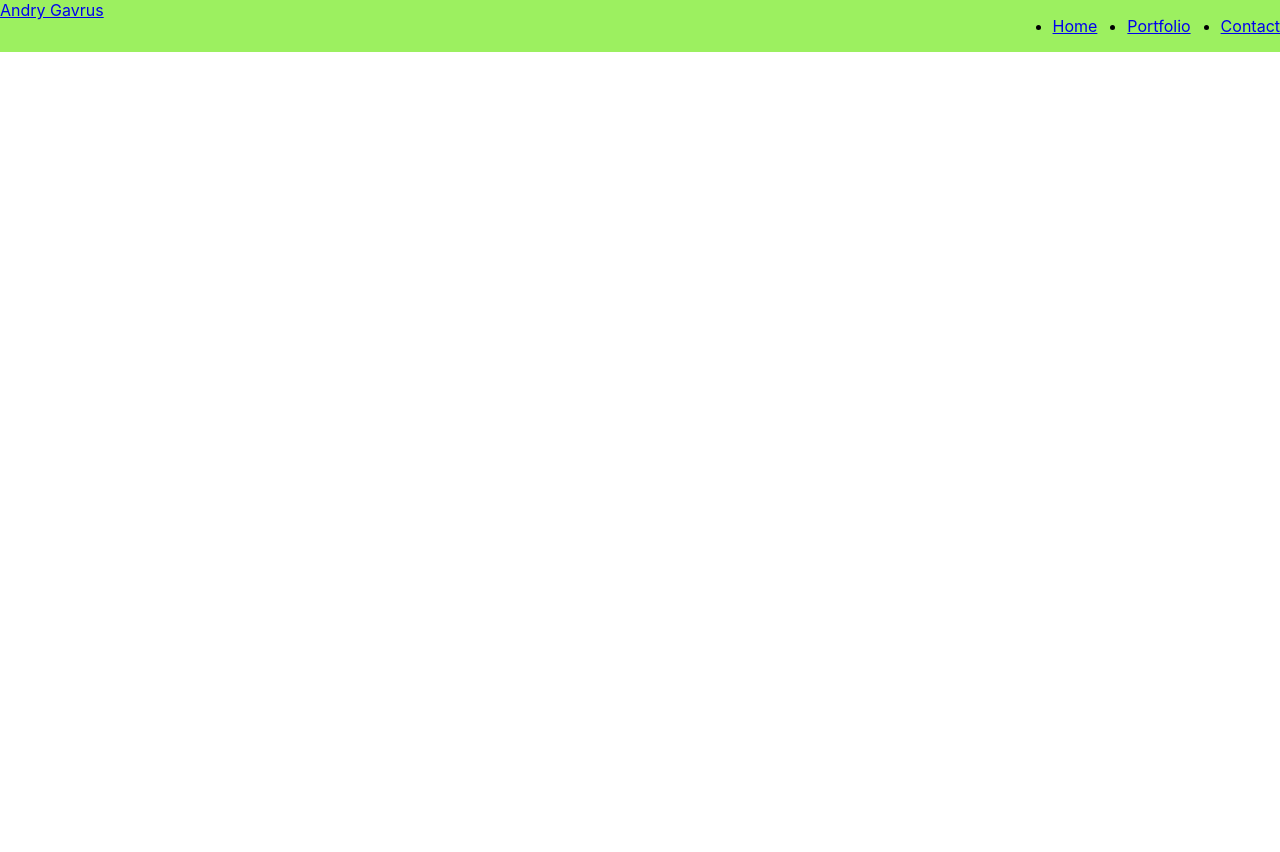
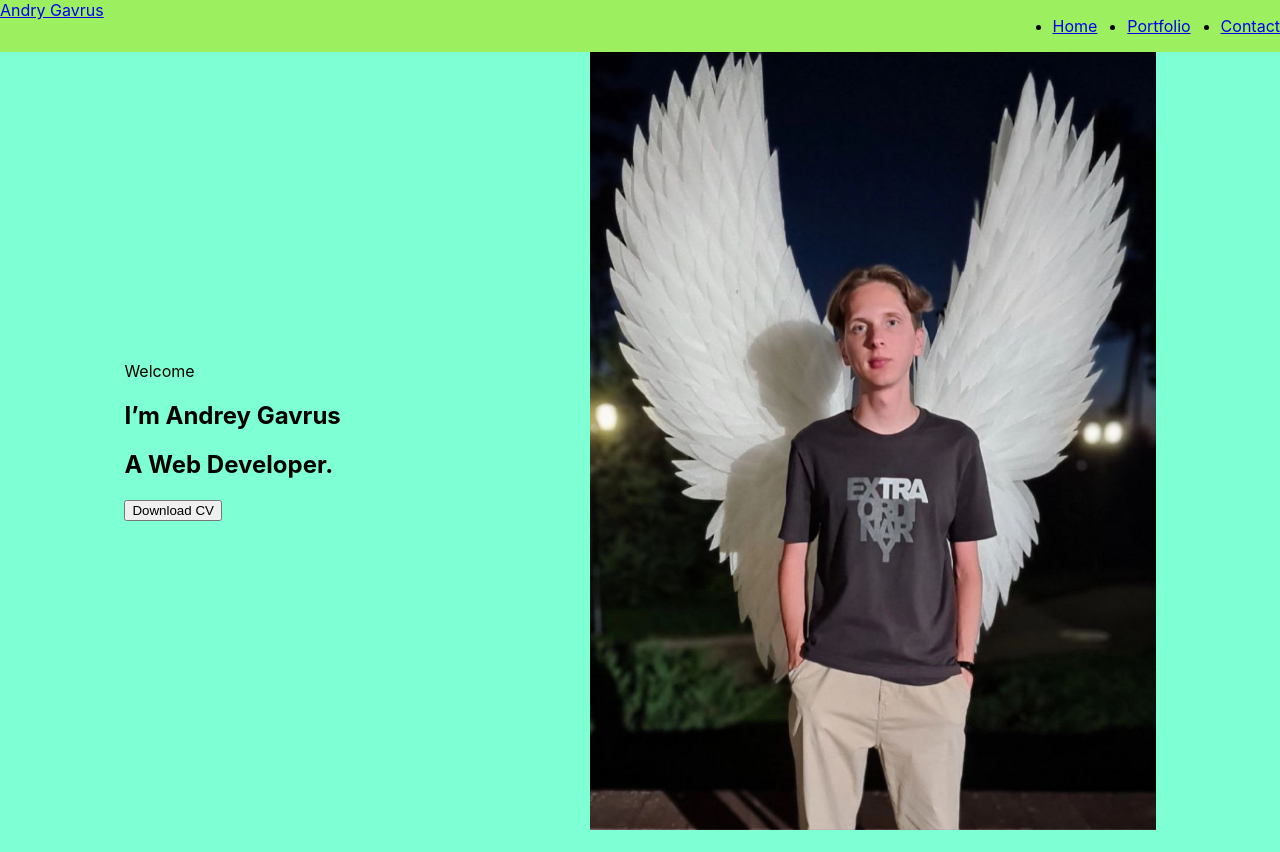
Before and after one commit to AndryGavrus/portfolio-project-my-version, a React app: page / in a window 1280 px wide. Before the commit the page ends 800 px from the top, so only its background shows below. Built offline with nearby package versions, Linux system fonts and the light colour scheme.

Commit message:
Add Main

```diff
--- a/src/App.tsx
+++ b/src/App.tsx
@@ -1,20 +1,16 @@
 import './App.css';
 import styled from 'styled-components';
 import { Header } from './layout/header/Header';
+import { Main } from './layout/sections/main/Main';
 
 
 function App() {
     return (
         <div className="App">
             <Header/>
+            <Main/>
         </div>
     );
 }
 
 export default App;
-
-const Title = styled.h1`
-    font-size: 1.5em;
-    text-align: center;
-    color: #e91e63;
-`;
--- /dev/null
+++ b/src/assets/components/FlexWrapper.tsx
@@ -0,0 +1,16 @@
+import styled from 'styled-components'
+
+type FlexWrapperPropsType = {
+    direction?: string
+    justify?: string
+    align?: string
+    wrap?: string
+}
+
+export const FlexWrapper = styled.div<FlexWrapperPropsType>`
+    display: flex;
+    flex-direction: ${props => props.direction || 'row'};
+    justify-content: ${props => props.justify || 'flex-satrt'};
+    align-items: ${props => props.align || 'stretch'};
+    flex-wrap: ${props => props.wrap || 'nowrap'};
+`
--- a/src/layout/header/Header.tsx
+++ b/src/layout/header/Header.tsx
@@ -2,7 +2,6 @@
 import styled from 'styled-components'
 import { Logo } from '../../assets/components/logo/Logo'
 import { Menu } from '../../assets/components/menu/Menu'
-import { Icon } from '../../assets/components/icon/Icon'
 
 export const Header = () => {
     return (
--- /dev/null
+++ b/src/layout/sections/main/Main.tsx
@@ -0,0 +1,39 @@
+import React from 'react'
+import { FlexWrapper } from '../../../assets/components/FlexWrapper'
+import ava from '../../../assets/images/photo.jpg'
+import styled from 'styled-components'
+
+export const Main = () => {
+    return (
+        <StyledMain>
+            <FlexWrapper align='center' justify='space-around'>
+                <div>
+                    <span>Welcome </span>
+                    <Name>I’m Andrey Gavrus</Name>
+                    <MainTitle>A Web Developer.</MainTitle>
+                    <button type="button">Download CV</button>
+                </div>
+                <Photo src={ava} alt="" />
+            </FlexWrapper>
+        </StyledMain>
+    )
+}
+
+const StyledMain = styled.section`
+    background-color: aquamarine;
+    min-height: 100vh;
+`
+
+const Name = styled.h2`
+
+`
+
+const MainTitle =styled.h1`
+
+`
+
+const Photo = styled.img`
+    width: 566px;
+    height: 778px;
+    object-fit: cover;
+`
```
Also changed, not shown: src/assets/images/photo.jpg.
